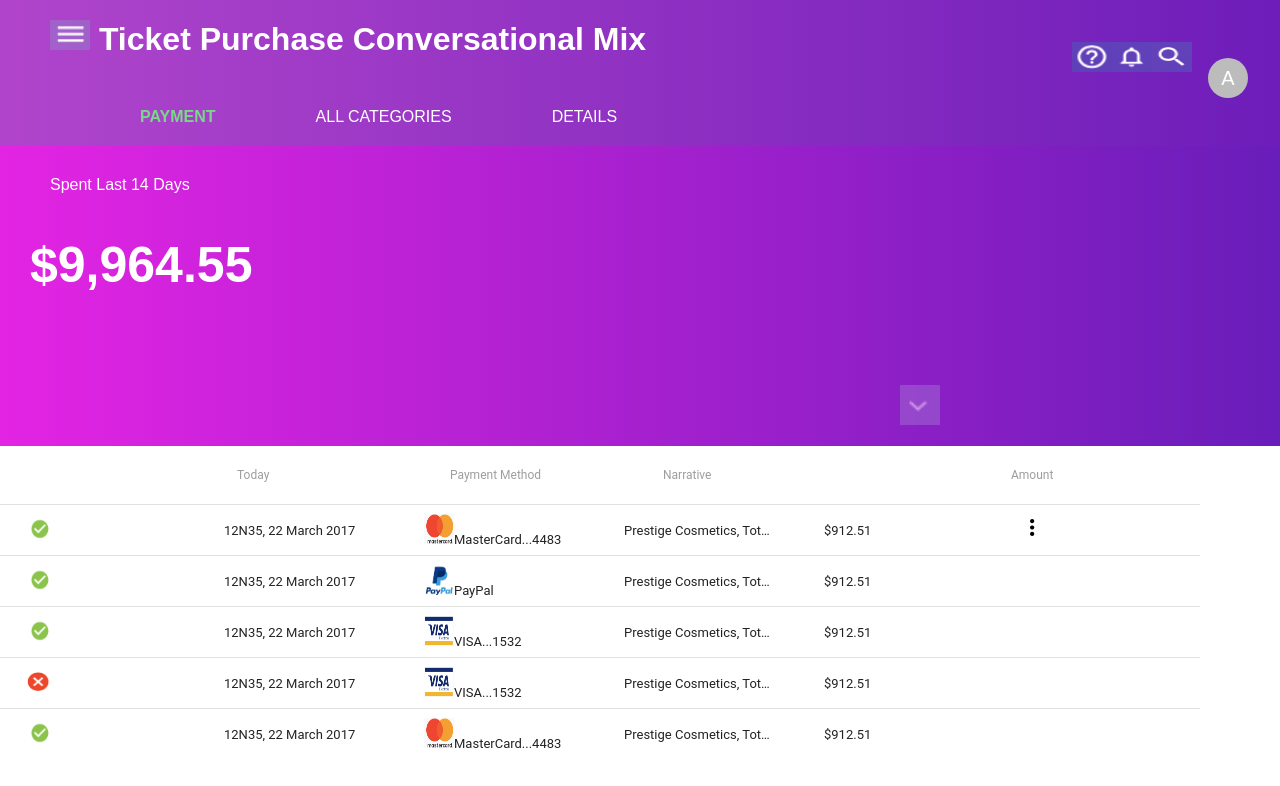
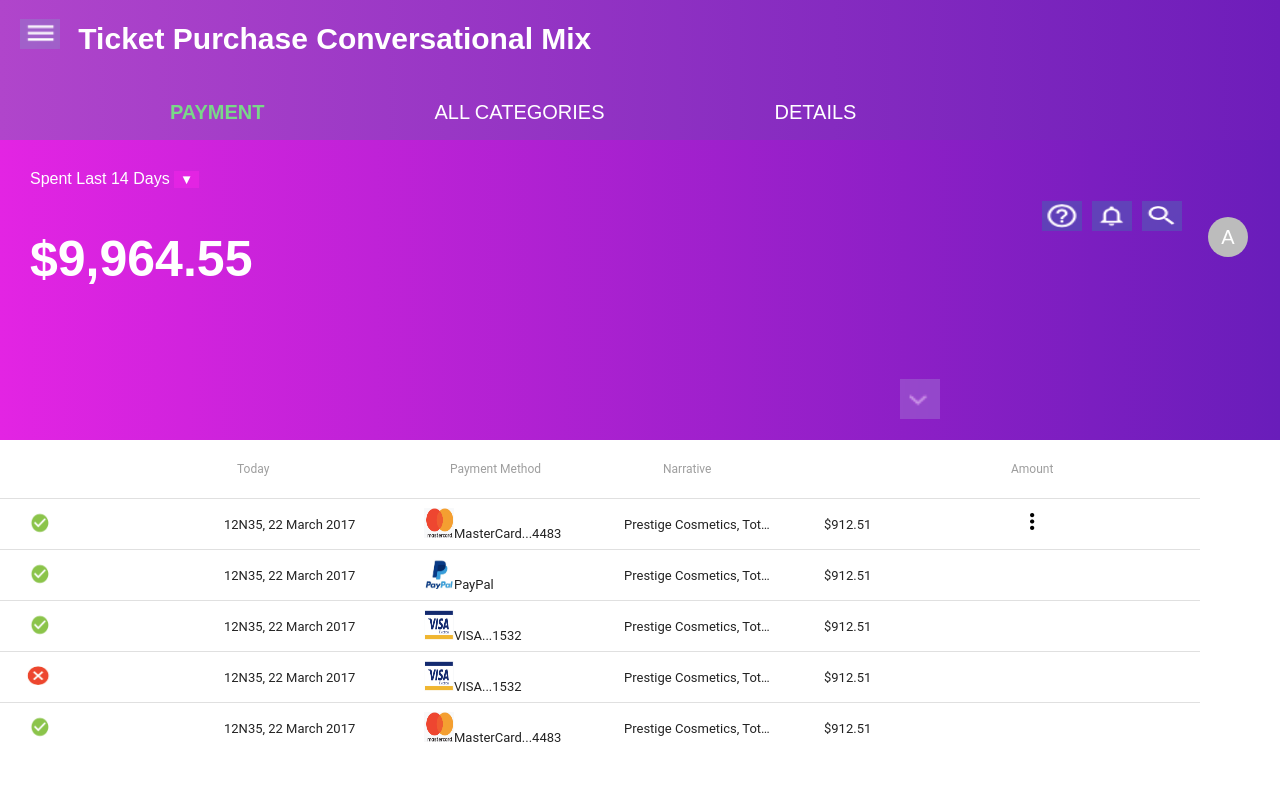
Before and after one commit to aaayumi/Dashboard, a React (Create React App) app: page / in a window 1280 px wide. Shown: the top 786 px of the page. Built offline with nearby package versions, Linux system fonts and the light colour scheme.

Commit message:
modifed margin header.js

```diff
--- a/package.json
+++ b/package.json
@@ -5,9 +5,11 @@
   "dependencies": {
     "classnames": "^2.2.5",
     "material-components-web": "^0.21.0",
+    "material-ui": "^0.19.2",
     "react": "^15.6.1",
     "react-dom": "^15.6.1",
     "react-router": "^4.2.0",
+    "react-router-dom": "^4.2.2",
     "react-scripts": "1.0.13"
   },
   "scripts": {
--- a/src/header.js
+++ b/src/header.js
@@ -80,16 +80,16 @@ export default class Header extends React.Component{
         </Popover>
     <nav>
       <ul>
-        <li className="navMenu"><NavLink  exact to='/' activeStyle={{
+        <li className="navMenu firstHeaderItem"><NavLink  exact to='/' activeStyle={{
       fontWeight: 'bold', color:'#79d888'}} >PAYMENT</NavLink></li>
-        <li className="navMenu"><NavLink to='/categories' activeStyle={{
+        <li className="navMenu secondHeaderItem"><NavLink to='/categories' activeStyle={{
       fontWeight: 'bold', color:'#79d888'}} >ALL CATEGORIES</NavLink></li>
-        <li className="navMenu"><NavLink to='/details' activeStyle={{
+        <li className="navMenu thirdHeaderItem"><NavLink to='/details' activeStyle={{
       fontWeight: 'bold', color:'#79d888'}} >DETAILS</NavLink></li>
       </ul>
     </nav>
 
-  <ul className="menuIcons">
+  <ul className="menuIcons clear">
   <li><img src={Question} alt="Question" className="Question"/></li>
   <li><img src={Bell} alt="Bell" className="Bell"/></li>
   <li><img src={Search} alt="Search" className="Search"/></li>
--- a/src/home.js
+++ b/src/home.js
@@ -7,6 +7,7 @@ import Menu from 'material-ui/Menu';
 import MenuItem from 'material-ui/MenuItem';
 
 class Home extends React.Component{
+
     constructor(props){
         super(props);
         this.state = {
@@ -51,17 +52,18 @@ class Home extends React.Component{
     return(
     <div>
     <div id="PaymentPanel" className={PaymentPanel}>
-    <p className="PaymentTitle"　onClick={this.handleTouchTap}>Spent Last 14 Days</p>
-     <Popover
+    <div className="PaymentTitle">Spent Last 14 Days  <button className="PaymentToggle" onClick={this.handleTouchTap}>▼</button></div>
+
+      <Popover
           open={this.state.open}
           anchorEl={this.state.anchorEl}
-          anchorOrigin={{horizontal: 'left', vertical: 'bottom'}}
-          targetOrigin={{horizontal: 'left', vertical: 'top'}}
+          anchorOrigin={{horizontal:"right",vertical:"top"}}
+          targetOrigin={{horizontal:"left", vertical :"top"}}
           onRequestClose={this.handleRequestClose}
         >
           <Menu>
-           <p className="PaymentTitle"　onClick={this.clickHandle}>{!this.state.priceBar? "Spent Last 14 Days ▼" : "Spent Last 30 Days ▲"}</p>
-            <MenuItem primaryText=" Last 30 Days" />
+           <p className="menuItem" onClick={this.clickHandle}>{!this.state.priceBar? "Spent Last 14 Days" : "Spent Last 14 Days"}</p>
+            <p className="menuItem"  onClick={this.clickHandle}>{this.state.priceBar? "Spent Last 30 Days" : "Spent Last 30 Days"}</p>
           </Menu>
         </Popover>
       <h2>{!this.state.priceBar? "$9,964.55" : "$19,929.1"}</h2>
--- a/src/index.css
+++ b/src/index.css
@@ -14,11 +14,11 @@ header {
     background: -o-linear-gradient(right,  #b045cb,  #6e1dba); /* For Opera 11.1 to 12.0 */
     background: -moz-linear-gradient(right,  #b045cb,  #6e1dba); /* For Firefox 3.6 to 15 */
     background: linear-gradient(to right,  #b045cb,  #6e1dba); /* Standard syntax */
-    height: 150px;
     margin-top: -21px;
 }
 header ul {
-    margin-top: 50px;
+    padding-top: 25px;
+    padding-bottom: 20px;
     list-style: none;
     text-decoration: none;
     display: flex;
@@ -26,29 +26,53 @@ header ul {
     }
 
 header li a {
+    text-decoration: none;
+    color: white;
+}
+header .firstHeaderItem:hover{
+    font-size: 20px;
      text-decoration: none;
      display: inline;
-     margin-left: 50px;
+     padding-left: 130px;
+     color: white;
+}
+
+header .firstHeaderItem{
+    font-size: 20px;
+     text-decoration: none;
+     display: inline;
+     padding-left: 130px;
+     color: white;
+}
+
+header .secondHeaderItem, .thirdHeaderItem{
+    font-size: 20px;
+     text-decoration: none;
+     display: inline;
+     padding-left: 170px;
      color: white;
 }
 
 header li a:hover{
      text-decoration: none;
      display: inline;
-     margin-left: 50px;
      color: #79d888;
 }
 
 header ul .navMenu {
     text-decoration: none;
      display: inline;
-     margin-left: 50px;
      color: white;
 }
 
 header h1 {
     color: white;
-    padding-top: -15px;
+    font-size: 30px;
+    margin-left: 20px;
+}
+
+header img {
+    padding-right: 10px;
 }
 
 /*header .avatar {
@@ -57,7 +81,6 @@ header h1 {
 } */
 
 .menuIcons {
-    margin-top: -100px;
     float: right;
 }
 
@@ -72,8 +95,8 @@ header h1 {
     margin-top: 20px;
 }
 
-.title {
-    padding-top: 10px;
+header ul {
+      clear: both;
 }
 
 /**** Payment ****/
@@ -128,8 +151,23 @@ header h1 {
 margin-left: 300px;
 }
 
+.menuItem:hover{
+    color: #79d888;
+}
+
 #PaymentPanel p, h1 {
     margin-left: 50px;
+}
+
+.PaymentTitle {
+    padding-top: 30px;
+    padding-left: 30px;
+}
+
+.PaymentTitle button {
+    border: none;
+    background-color: #e324e3;
+    color: white;
 }
 
 #PaymentPanel p {
```
Also changed, not shown: 1 other file (tests, documents, lock files or other folders).
